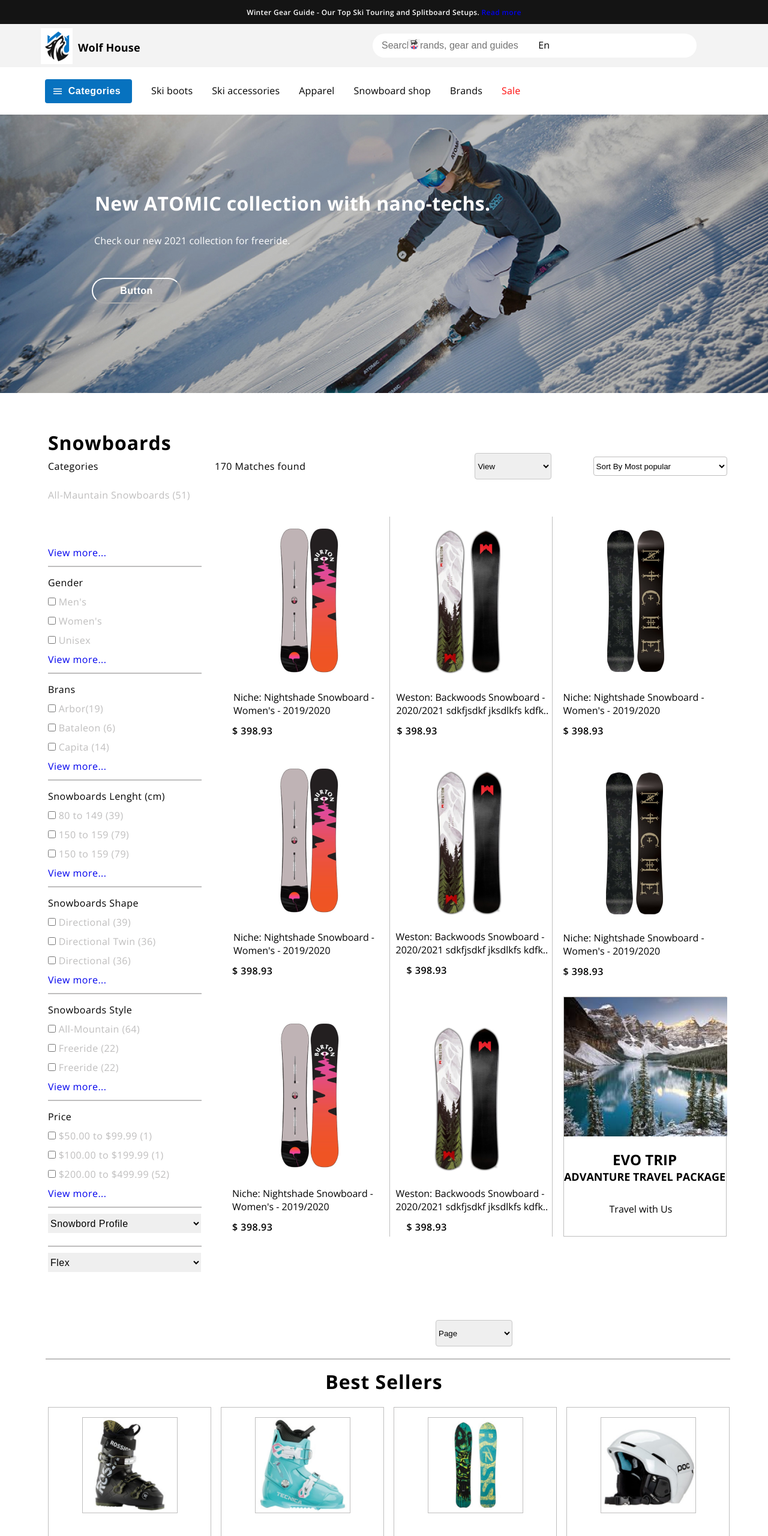
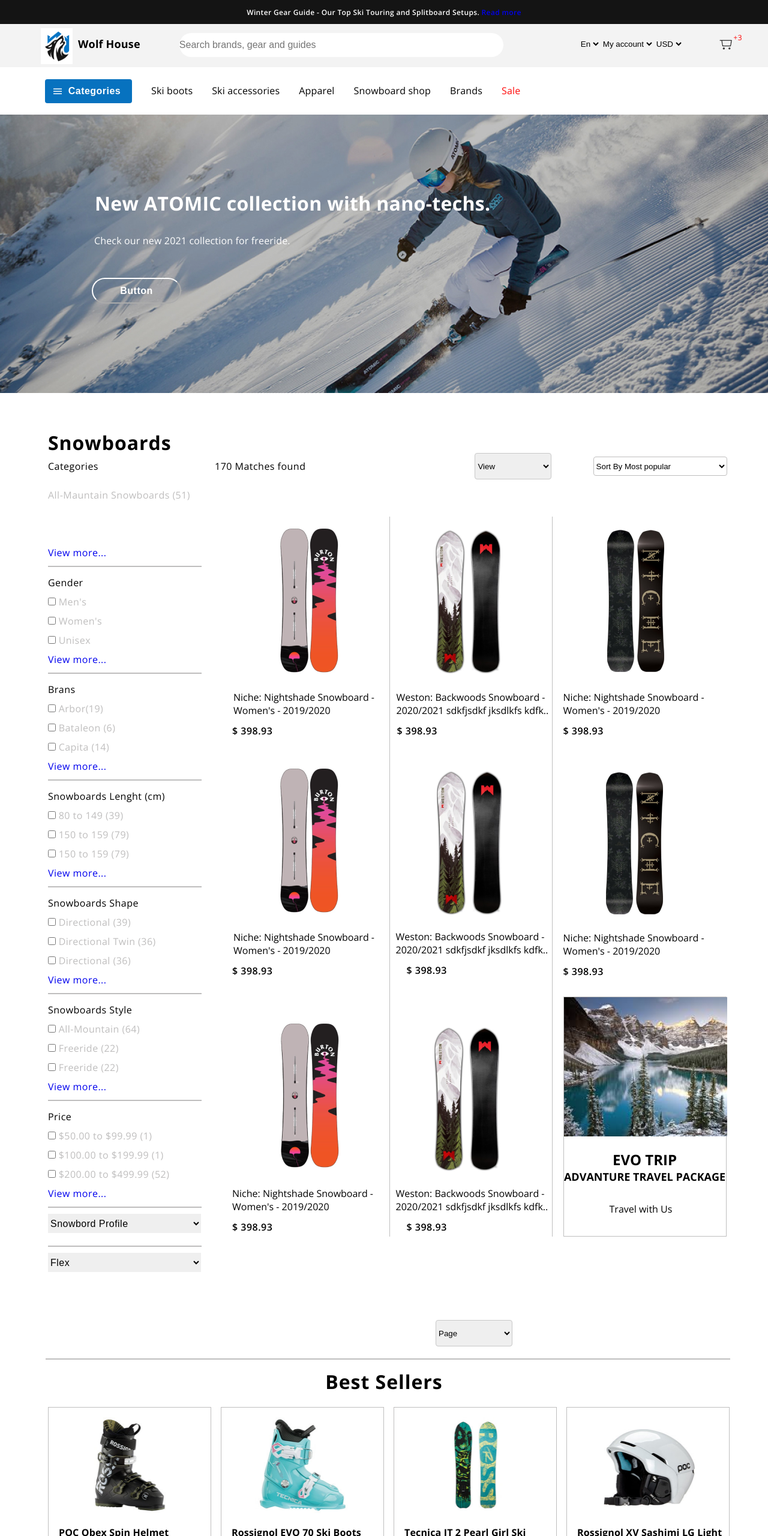
Before and after one commit to bobrovandrei/bobrov, a plain HTML site: page lessons/final/final.html in a window 1280 px wide. Shown: the top 2560 px of the page at 60% size. Drawn offline with nearby package versions, Linux system fonts and the light colour scheme.

Commit message:
final_float

```diff
--- a/lessons/final/final.css
+++ b/lessons/final/final.css
@@ -25,36 +25,44 @@
     height: 72px;
     top: 40px;
     background-color: rgb(196 196 196 / 20%);
+    max-width: 1296px;
+    margin: 0 auto;
 }
 
-.head_top2_right{
-    float: right;
+.head_top2 img{
+    margin-left: 68px;
+    margin-top: 7px;
+    width: 53px;
+height: 60px;
+float: left;
 }
 
-.head_top2_right img{
-    right: 580px;
-    position: absolute;
-    width: 20px;
-    background: none;
-    opacity: 1.1;
-    top: 65px;
+
+.head_top2 h4{
+    font-weight: 700;
+font-size: 18px;
+line-height: 25px;
+letter-spacing: 0.01em;
+position: relative;left: 9px;
+color: #000000;
+float: left;
+top: 21px;
 }
 
 .search input {
-    position: absolute;
-    left: 621px;
-    top: 56px;
+
+    float: left;
     width: 540px;
     height: 40px;
     background: #FFFFFF;
     border-radius: 31px;
-    padding-left: 15px;
+    margin-left: 74px;
+    margin-top: 15px;
     border: none;
     font-weight: 400;
     font-size: 16px;
     line-height: 22px;
   }
-
   .search button {
     border: none;
     width: 42px;
@@ -62,6 +70,15 @@
     background: none;
     border: none;
     position: absolute;
+  }
+
+  .select{
+    position: relative;
+    top: 25px;
+    left: 125px;
+    font-weight: 400;
+font-size: 14px;
+line-height: 19px;
   }
 
 .logo {
@@ -419,7 +436,7 @@ margin-top: 10px;
     Height:357px;
 }
 
-.Best_sellers :nth-child(1){
+.Best_sellers .Best_sellers_prod1{
     Width:272px;
     Height:272px;
     background: #FFFFFF;
@@ -427,7 +444,7 @@ margin-top: 10px;
     float: left;
     margin-right: 16px;
 }
-.Best_sellers :nth-child(2){
+.Best_sellers .Best_sellers_prod2{
     Width:272px;
     Height:272px;
     background: #FFFFFF;
@@ -435,7 +452,7 @@ margin-top: 10px;
     float: left;
     margin-right: 16px;
 }
-.Best_sellers :nth-child(3){
+.Best_sellers .Best_sellers_prod3{
     Width:272px;
     Height:272px;
     background: #FFFFFF;
@@ -443,7 +460,7 @@ margin-top: 10px;
     float: left;
     margin-right: 16px;
 }
-.Best_sellers :nth-child(4){
+.Best_sellers .Best_sellers_prod4{
     Width:272px;
     Height:272px;
     background: #FFFFFF;
@@ -560,3 +577,60 @@ margin-top: 10px;
 .footer a{
     color: black;
 }
+
+.Best_sellers .Best_sellers_prod1 img{
+    Width: 159.41px;
+                                               Height: 160px;
+                                               margin-left: 56px;
+                                               margin-top: 16px;
+                                               border: none;
+}
+
+.Best_sellers p{
+    font-weight: 700;
+font-size: 16px;
+line-height: 22px;
+letter-spacing: 0.01em;
+margin-left: 17px;
+margin-top: 16px;
+color: #000000;
+}
+
+.Best_sellers .Best_sellers_prod2 img{
+    Width: 159.41px;
+    Height: 160px;
+    margin-left: 56px;
+    margin-top: 16px;
+    border: none;
+}
+
+.Best_sellers .Best_sellers_prod3 img{
+    Width: 159.41px;
+                Height: 160px;
+                margin-left: 56px;
+                margin-top: 16px;
+                border: none
+}
+
+.Best_sellers .Best_sellers_prod4 img{
+    Width: 159.41px;
+    Height: 160px;
+    margin-left: 56px;
+    margin-top: 16px;
+    border: none;
+}
+
+.footer_right{
+    float: right;
+    position: relative;
+    right: 150px;
+    top: 36px;
+    width: 168px;
+height: 24px;
+}
+
+.footer_bottom{
+    position: relative;
+    top: 346px;
+    left: 470px;
+}
--- a/lessons/final/final.html
+++ b/lessons/final/final.html
@@ -32,8 +32,8 @@
     </div>
 
     <div class="head_top2">
-        <div class="logo"></div>
-            <div class="wolf">Wolf House</div>
+        <img src="img/logo.jpg">
+        <h4>Wolf House</h4>
 
         <div class="search">
             <form>
@@ -42,26 +42,38 @@
             </form>
         </div>
 
-            <div class="head_top2_right">
-                <img src="img/flag.jpg">
-                <p style="margin-right: 364px;
-                          position: relative;
-                          top: 24px;">En</p>
+        <div class="select">
+        <select name="account" style="border: none;
+        background-color: rgb(196 196 196 / 0%); float: left;">
+            <option value="EN">
+                En
+            </option>
+        </select>
 
-                <select name="account">
+
+
+        <select name="account" style="border: none;
+        background-color: rgb(196 196 196 / 0%); float: left;">
             <option value="EN">
                 My account
             </option>
         </select>
-                <select name="account">
+
+        <select name="account" style="border: none;
+        background-color: rgb(196 196 196 / 0%);
+        float: left;">
             <option value="EN">
                 USD
             </option>
         </select>
 
-                <img src="img/bag.png">
+                   <img src="img/корзина.png" style="margin-left: 58px;
+                   margin-top: -11px;
+                   width: 40px;
+                   height: 31.98px;">
 
         </div>
+
     </div>
 
     <div class="head-top3">
@@ -499,30 +511,30 @@ color: #000000;"><option>Snowbord Profile</option>
                     margin-bottom: 20px;">Best Sellers</h1>
 
         <div class="Best_sellers">
-            <div>
-                <img src="img/01 1.png" style="Width: 159.41px;
-                                               Height: 160px;
-                                               margin-left: 56px;
-                                               margin-top: 16px;">
+            <div class="Best_sellers_prod1">
+                <img src="img/01 1.png">
+
+                <p>POC Obex Spin Helmet</p>
+
+                <p>$ 279.95</p>
 
             </div>
-            <div>
-                <img src="img/02 1.png" style="Width: 159.41px;
-                Height: 160px;
-                margin-left: 56px;
-                margin-top: 16px;">
+            <div class="Best_sellers_prod2">
+                <img src="img/02 1.png">
+                      <p>Rossignol
+                        EVO 70 Ski Boots</p>
+                        <p>$ 89.99  </p>
+
             </div>
-            <div>
-                <img src="img/03 1.png" style="Width: 159.41px;
-                Height: 160px;
-                margin-left: 56px;
-                margin-top: 16px;">
+            <div class="Best_sellers_prod3">
+                <img src="img/03 1.png">
+                    <p>Tecnica JT 2 Pearl Girl Ski Boots</p>
+                    <p>$ 119.95  </p>
             </div>
-            <div>
-                <img src="img/04 2.png" style="Width: 159.41px;
-                Height: 160px;
-                margin-left: 56px;
-                margin-top: 16px;">
+            <div class="Best_sellers_prod4">
+                <img src="img/04 2.png">
+                   <p>Rossignol XV Sashimi LG Light</p>
+                   <p>$ 599.95  </p>
             </div>
         </div>
 
@@ -630,7 +642,14 @@ color: #000000;"><option>Snowbord Profile</option>
     </div>
 
     <div class="footer_right">
+          <img src="img/Group 2.png">
+          <p>Download the М-SPORT App</p>
+          <img src="img/appstore.png" >
+          <img src="img/googleplay.png" >
+    </div>
 
+    <div class="footer_bottom">
+        <img src="img/Frame 9.png">
     </div>
 </div>
 
```
Also changed, not shown: index.html (+3 -0 lines), lessons/final/img/Frame 9.png (added), lessons/final/img/Group 2.png (added), lessons/final/img/appstore.png (added), lessons/final/img/googleplay.png (added), lessons/final/img/корзина.png (added). Lines whose indentation alone changed are shown as unchanged.
